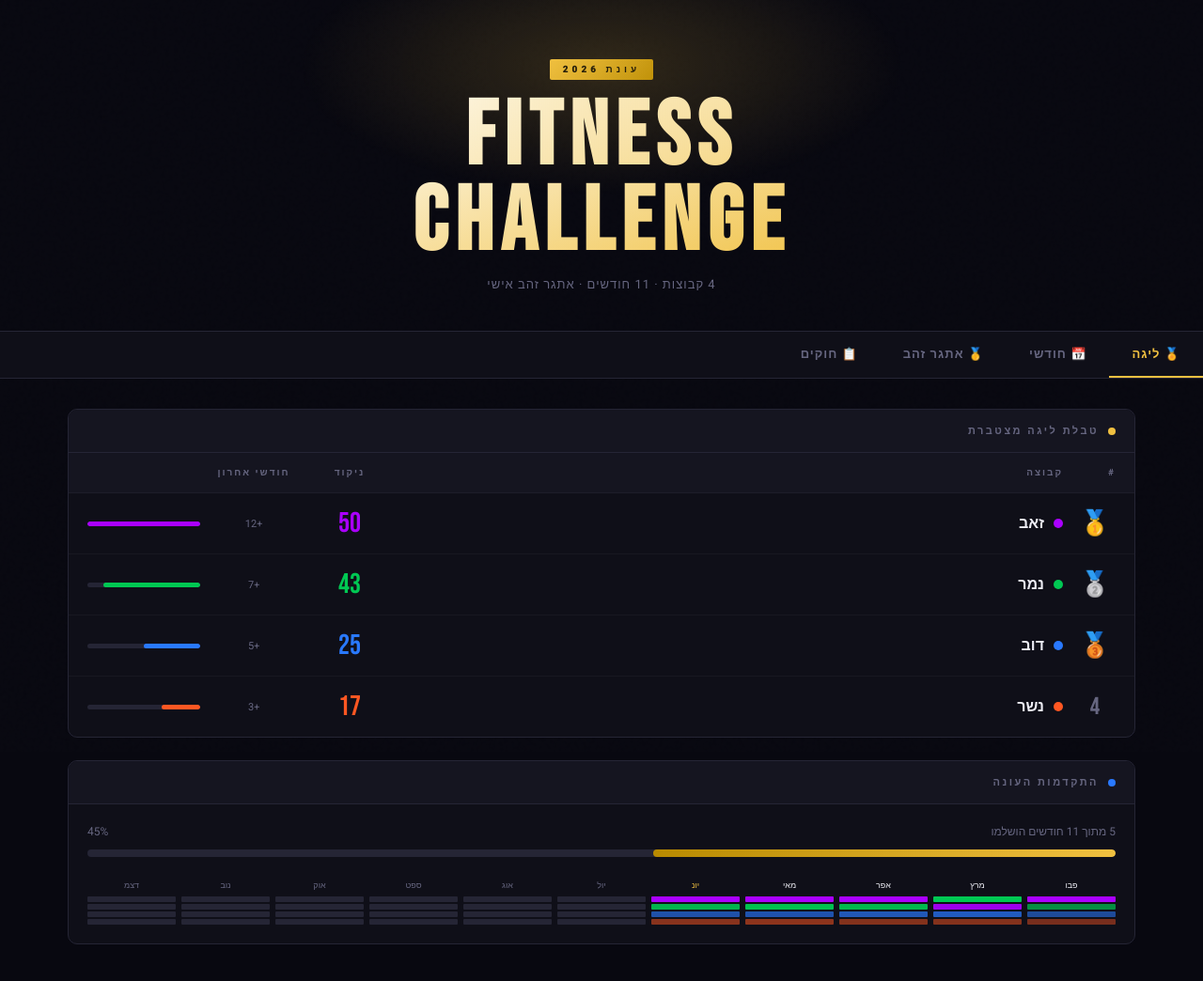
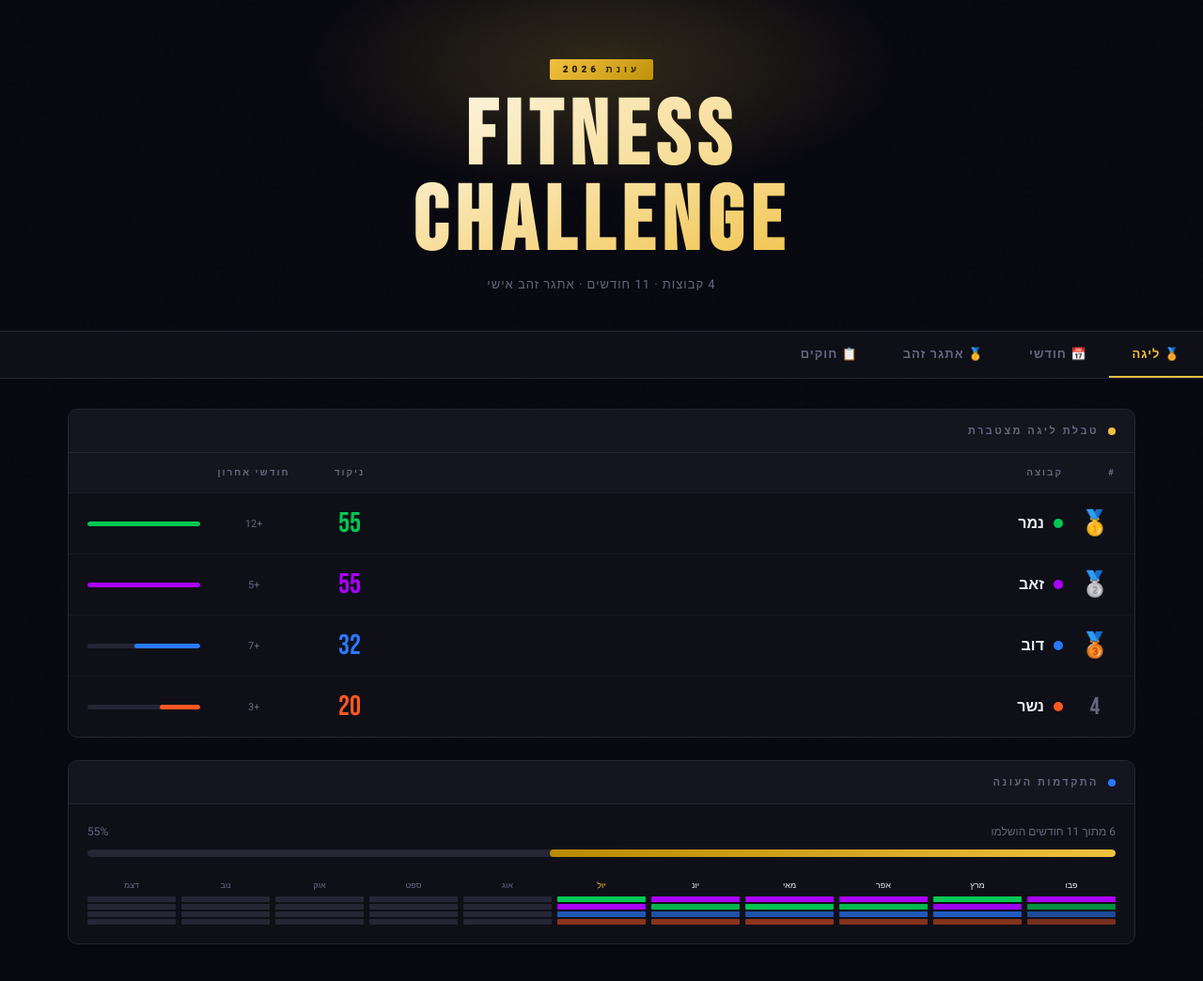
Before and after one commit to ashkenazi12345-jpg/challenge-2026, a plain HTML site: page index.html in a window 1280 px wide. Shown: the whole page at 94% size. Drawn offline with Linux system fonts and the light colour scheme.

Commit message:
Update index.html

```diff
--- a/index.html
+++ b/index.html
@@ -1,4 +1,3 @@
-
 <!DOCTYPE html>
 <html lang="he" dir="rtl">
 <head>
@@ -193,7 +192,7 @@ h1{font-family:'Bebas Neue',sans-serif;font-size:clamp(52px,10vw,96px);letter-sp
 const COLORS = { נשר:'var(--nesher)', דוב:'var(--dov)', נמר:'var(--namer)', זאב:'var(--zaev)' };
 const TEAM_BG = { נשר:'rgba(255,87,34,.15)', דוב:'rgba(41,121,255,.15)', נמר:'rgba(0,200,83,.15)', זאב:'rgba(170,0,255,.15)' };
 const MONTHS_ORDER = ['פבואר','מרץ','אפריל','מאי','יוני','יולי','אוגוסט','ספטמבר','אוקטובר','נובמבר','דצמבר'];
-const COMPLETED = ['פבואר','מרץ','אפריל','מאי','יוני'];
+const COMPLETED = ['פבואר','מרץ','אפריל','מאי','יוני','יולי'];
 
 const CHALLENGES = {
   פבואר: { title:'PULLUP45 — 45 מתח על זמן', desc:'זמן נמוך = טוב יותר. תוצאות בפורמט דקות:שניות.', champion:'תמיר' },
@@ -201,8 +200,10 @@ const CHALLENGES = {
   אפריל: { title:'מקבילים 10% משקל גוף', desc:'תוצאה אחרונה ×2 · שאר התוצאות ÷2 · אקלו — ניקוד ישיר (היחיד שביצע בקבוצתו)', champion:'נבו — +2 נק׳ לזאב' },
   מאי:  { title:'קרב סטטי — פלאנק', desc:'קרב מרובע: נציג מכל קבוצה. כל 20 שניות נגיעה בכתף. הניקוד הנמוך ×2. ממוצע קבוצתי קובע את הדירוג.', champion:'אופיר ותמיר (18 נק׳ כל אחד) — +2 נק׳ לזאב' },
   יוני: { title:'איש תלוי', desc:'הקבוצה בעלת הזמן הארוך ביותר מנצחת. לא יודעים כמה האחרים עשו עד השנייה האחרונה. מינימום זמן לאדם 15 שניות.', champion:'נבו — +2 נק׳ לזאב' },
-  יולי: { title:'SQUAT KING', desc:'', champion:null },
-  אוגוסט: { title:'הרמת חבר — דדליפט', desc:'הגרלה בתוך הקבוצה. כל אדם מבצע מקסימום חזרות דדליפט לפי משקל החבר שהוגרל. האדם עם פערי המשקל הגבוהים ביותר — כל חזרה שלו מושלשת!', champion:null },
+  יולי: { title:'SQUAT KING', desc:'מקסימום חזרות סקוואט (משקל גוף).', champion:'ארז — 26 חזרות → +2 נק׳ לנמר' },
+  אוגוסט: { title:'לחיצת חזה', desc:'80% ממשקל הגוף — מקסימום חזרות (מוט חופשי).', champion:null },
+  ספטמבר: { title:'דדליפט', desc:'', champion:null },
+  אוקטובר: { title:'אופניים', desc:'', champion:null },
 };
 
 // אפריל: [שם, חזרות מקוריות, סוג (x2/d2/eq), ניקוד סופי, isMVP]
@@ -287,6 +288,17 @@ const MONTHLY_RESULTS = {
       נשר: [['אקלו','01:30',false],['ברגר','01:00',false],['גמליאל','00:50',false],['אלכסיי','00:00',false],['נועם','00:00',false]],
     }
   },
+  יולי: {
+    scores: { נמר:12, דוב:7, זאב:5, נשר:3 },
+    avgs: { נמר:'16.5', דוב:'6.75', זאב:'6.5', נשר:'0' },
+    mvpNote: '⭐ ארז (נמר) — 26 חזרות → +2 בונוס לנמר',
+    teams: {
+      נמר: [['ארז','26',true],['דורדיה','20',false],['קקון','20',false],['קובי','0',false]],
+      דוב: [['אשכנזי','12',false],['ליברטי','9',false],['ירין','6',false],['וישניה','0',false]],
+      זאב: [['אופיר','15',false],['תמיר','8',false],['נבו','3',false],['גבאי','0',false]],
+      נשר: [['גמליאל','0',false],['ברגר','0',false],['אלכסיי','0',false],['אקלו','0',false],['נועם','0',false]],
+    }
+  },
 };
 
 const CUMULATIVE = {
@@ -295,15 +307,16 @@ const CUMULATIVE = {
   אפריל: { נשר:9,  דוב:17, נמר:26, זאב:29 },
   מאי:  { נשר:14, דוב:20, נמר:36, זאב:38 },
   יוני: { נשר:17, דוב:25, נמר:43, זאב:50 },
+  יולי: { נשר:20, דוב:32, נמר:55, זאב:55 },
 };
 
 const GOLD = [
-  { name:'ארז',    team:'נמר', scores:{ פבואר:10, מרץ:12, אפריל:30, מאי:33, יוני:38 } },
-  { name:'אשכנזי', team:'דוב', scores:{ פבואר:0,  מרץ:20, אפריל:21, מאי:23, יוני:25 } },
-  { name:'נבו',    team:'זאב', scores:{ פבואר:0,  מרץ:21, אפריל:19, מאי:24, יוני:27 } },
+  { name:'ארז',    team:'נמר', scores:{ פבואר:10, מרץ:12, אפריל:30, מאי:33, יוני:38, יולי:37 } },
+  { name:'אשכנזי', team:'דוב', scores:{ פבואר:0,  מרץ:20, אפריל:21, מאי:23, יוני:25, יולי:20 } },
+  { name:'נבו',    team:'זאב', scores:{ פבואר:0,  מרץ:21, אפריל:19, מאי:24, יוני:27, יולי:29 } },
   { name:'אקלו',   team:'נשר', scores:{ פבואר:0,  מרץ:0,  אפריל:16, מאי:17 } },
   { name:'תמיר',   team:'זאב', scores:{ מאי:20 } },
-  { name:'אופיר',  team:'זאב', scores:{ מאי:37, יוני:20 } },
+  { name:'אופיר',  team:'זאב', scores:{ מאי:32, יוני:42, יולי:45 } },
   { name:'ירין',   team:'דוב', scores:{} },
   { name:'ברגר',   team:'נשר', scores:{} },
   { name:'גמליאל', team:'נשר', scores:{} },
@@ -318,7 +331,7 @@ const GOLD = [
   { name:'קקון',   team:'נמר', scores:{} },
 ];
 
-let activeMonth = 'יוני';
+let activeMonth = 'יולי';
 
 function showPage(id, btn) {
   document.querySelectorAll('.page').forEach(p => p.classList.remove('active'));
@@ -505,7 +518,7 @@ function renderGold() {
 }
 
 function renderChallengesList() {
-  const upcoming = ['יולי','אוגוסט'];
+  const upcoming = ['אוגוסט','ספטמבר'];
   document.getElementById('challengesList').innerHTML = upcoming.map(m => {
     const ch = CHALLENGES[m];
     return `<div style="display:flex;align-items:center;gap:14px;padding:14px 20px;border-bottom:1px solid var(--border);">
```
